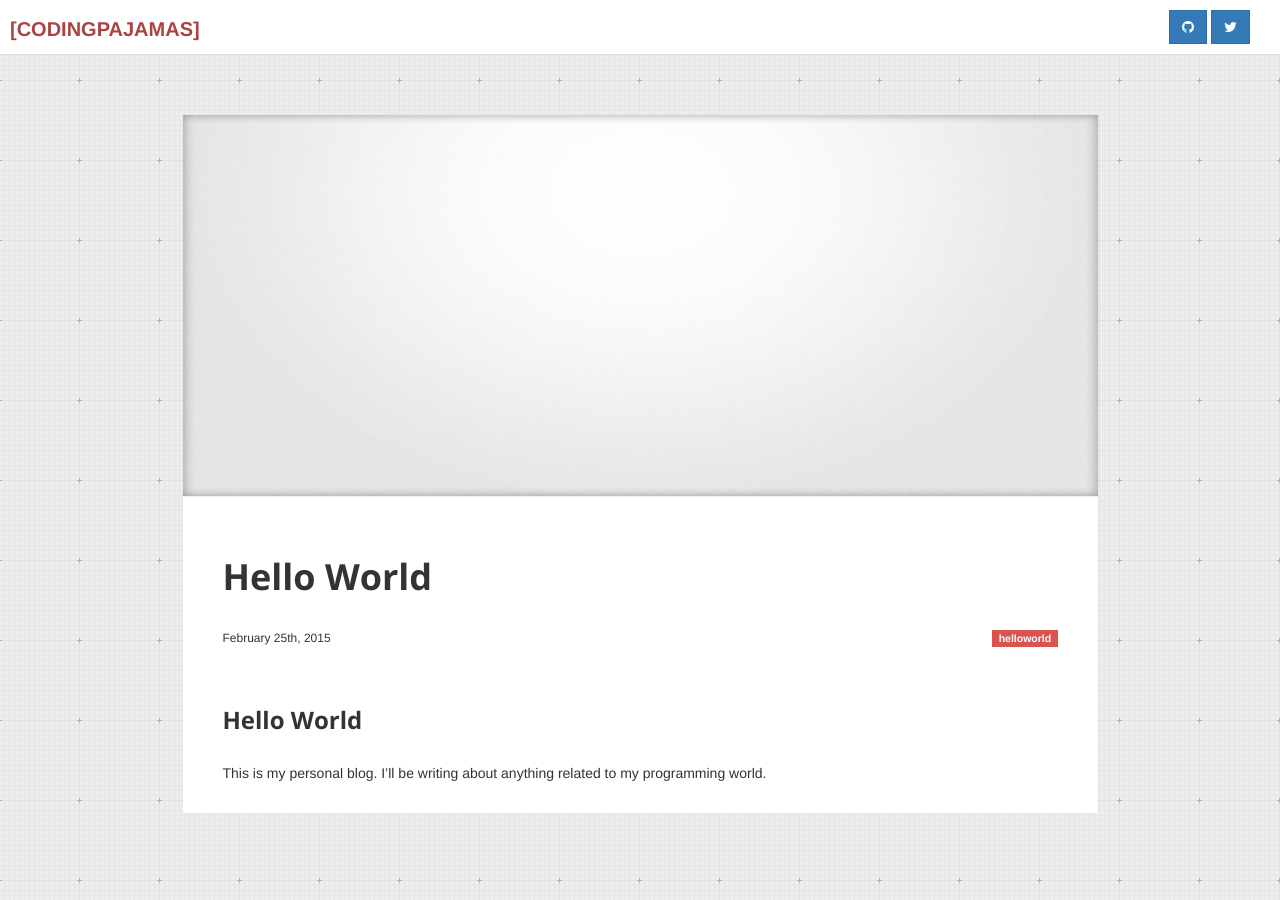
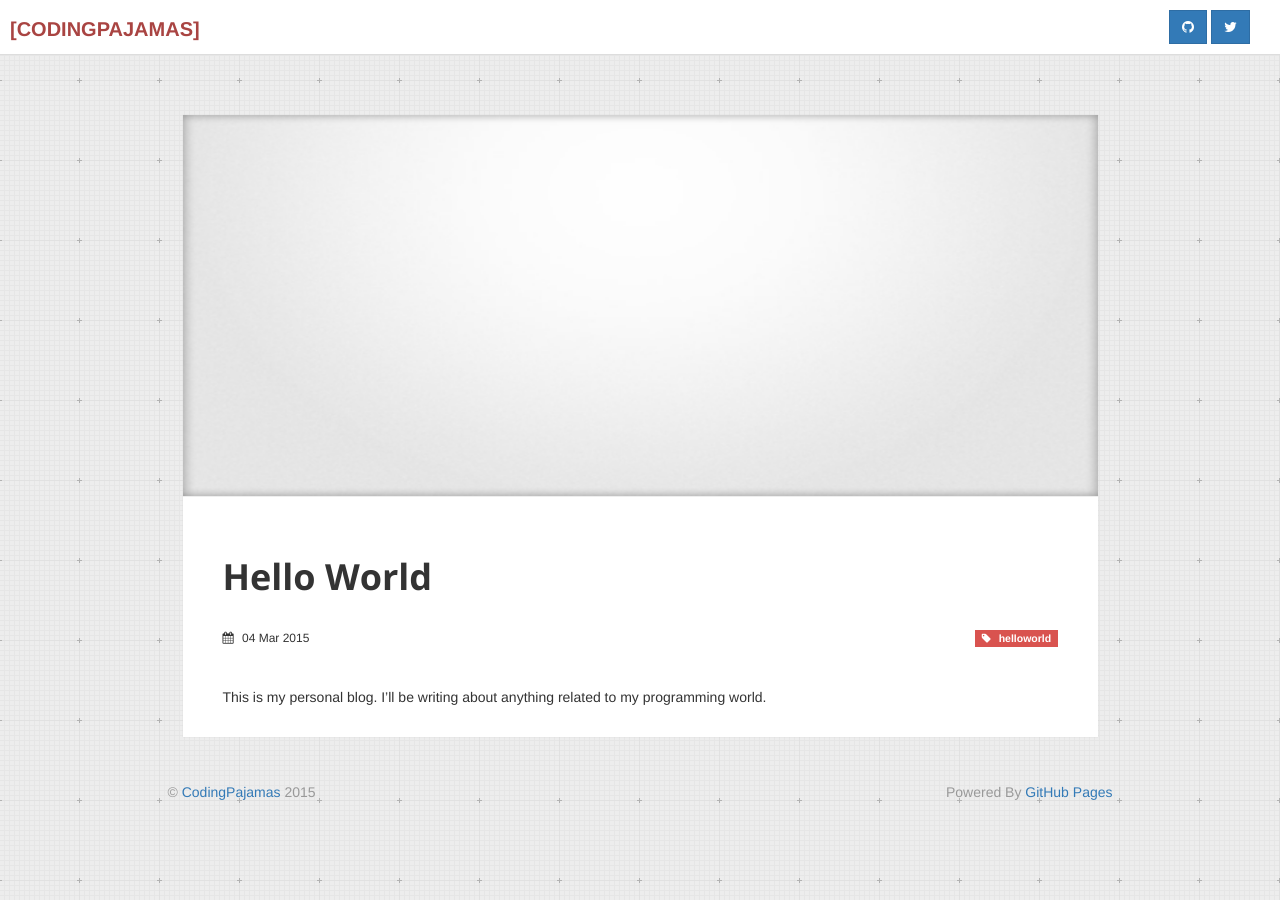
Before and after one commit to codingpajamas/codingpajamas.github.io, a Jekyll site: the page built from _posts/2015-03-04-hello-world.md, in a window 1280 px wide. Built offline with Jekyll 4.4.1, drawn with Linux system fonts in a browser that asks for light colours; some web fonts are replaced.

Commit message:
fix post date, tags, and footer

```diff
--- a/_layouts/post.html
+++ b/_layouts/post.html
@@ -62,11 +62,17 @@
       							</div>
       							<div class="row">
       								<div class="col-xs-6">
-      									<span class="post-meta-date font12">February 25th, 2015</span>
+      									<span class="post-meta-date font12">
+                          <i class="fa fa-calendar mr5"></i>
+                          {{ page.date | date_to_string }}
+                        </span>
       								</div>
       								<div class="col-xs-6 text-right">
       									<div class="post-meta-category">
-      										<a href="#" class="label label-danger">{{ page.tag }}</a>
+      										<a href="#" class="label label-danger">
+                            <i class="fa fa-tag mr5"></i>
+                            {{ page.tag }}
+                          </a>
       									</div>
       								</div>
       							</div>
@@ -76,6 +82,14 @@
       						</div>
       					</div>
       				</article>
+              <div class="row font-gray mb20">
+                <div class="col-sm-6">
+                  © <a href="/">CodingPajamas</a> 2015
+                </div>
+                <div class="col-sm-6 text-right">
+                  Powered By <a href="https://pages.github.com/">GitHub Pages</a>
+                </div>
+              </div>
       			</div>
           </div>
         </div>
--- a/_posts/2015-03-04-hello-world.md
+++ b/_posts/2015-03-04-hello-world.md
@@ -5,5 +5,4 @@ date: 2015-03-04
 tag: helloworld
 image: /images/none.jpg
 ---
-### Hello World
 This is my personal blog. I'll be writing about anything related to my programming world.
--- a/stylesheets/misc.css
+++ b/stylesheets/misc.css
@@ -67,6 +67,9 @@
 .mt20 {
 	margin-top: 20px !important;
 }
+.mr5 {
+	margin-right: 5px !important;
+}
 .mr20 {
 	margin-right: 20px !important;
 }
```
Also changed, not shown: _layouts/default.html (+8 -0 lines), index.html (+8 -2 lines).
